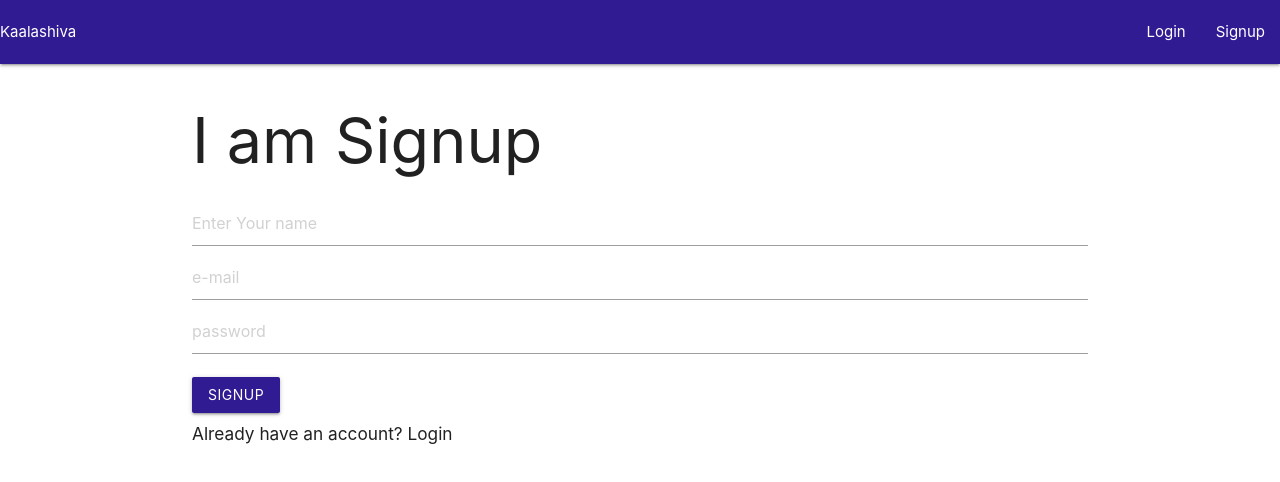
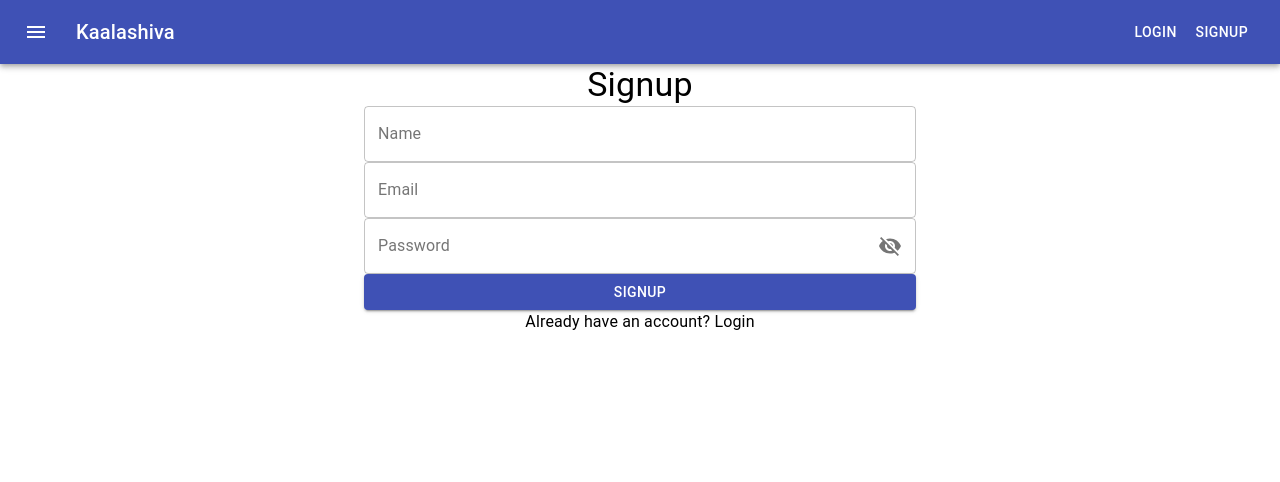
Before and after one commit to vignesh-cloud-prog/kalashiva-blog, a Next.js app: page /signup in a window 1280 px wide. Shown: the top 482 px of the page. Built offline with nearby package versions, Linux system fonts and the light colour scheme; no server answers.

Commit message:
login and signup updated with material ui
Signed-off-by: vignesh-cloud-prog <vigneshun80@gmail.com>

```diff
--- /dev/null
+++ b/components/alerts.js
@@ -0,0 +1,39 @@
+import React from "react";
+import Alert from "@material-ui/lab/Alert";
+import useStyles from "../styles/usestyles";
+import IconButton from "@material-ui/core/IconButton";
+import Collapse from "@material-ui/core/Collapse";
+import Button from "@material-ui/core/Button";
+import CloseIcon from "@material-ui/icons/Close";
+
+export default function AlertMessage({ message, type }) {
+  const classes = useStyles();
+  const [open, setOpen] = React.useState(true);
+
+
+  return (
+
+    <div className={classes.alert}>
+      <Collapse in={open}>
+        <Alert
+          severity={type}
+          action={
+            <IconButton
+              aria-label="close"
+              color="inherit"
+              size="small"
+              onClick={() => {
+                setOpen(false);
+              }}
+            >
+              <CloseIcon fontSize="inherit" />
+            </IconButton>
+          }
+        >
+          {message}
+        </Alert>
+      </Collapse>
+
+    </div>
+  );
+}
--- a/components/navbar.js
+++ b/components/navbar.js
@@ -1,53 +1,59 @@
 import React from "react";
-import link from "next/link";
 import { auth } from "../firebase";
 import Link from "next/link";
+import AlertMessage from "./alerts";
 
-export default function Navbar({user}) {
+import useStyles from "../styles/usestyles";
+import AppBar from "@material-ui/core/AppBar";
+import Toolbar from "@material-ui/core/Toolbar";
+import Typography from "@material-ui/core/Typography";
+import Button from "@material-ui/core/Button";
+import IconButton from "@material-ui/core/IconButton";
+import MenuIcon from "@material-ui/icons/Menu";
+
+export default function Navbar({ user }) {
+  const classes = useStyles();
   return (
-    <div>
-      <nav>
-        <div className="nav-wrapper #311b92 deep-purple darken-4">
-          <Link href="/" className="brand-logo">
-            Kaalashiva
-          </Link>
-          <a href="#" data-target="mobile-demo" className="sidenav-trigger">
-            <i className="material-icons">menu</i>
-          </a>
-          <ul className="right hide-on-med-and-down">
-              {user?
-              <>
-              <li><Link href="createblog">Create BLog</Link></li>
-              <li><button className="btn" onClick={()=>auth.signOut()}>Logout</button></li>
-              </>:<>
-              <li><Link href="/login">Login</Link></li>
-              <li><Link href="/signup">Signup</Link></li>
-              </>}
+    <div className={classes.root}>
+      <AppBar position="static">
+        <Toolbar>
+          <IconButton
+            edge="start"
+            className={classes.menuButton}
+            color="inherit"
+            aria-label="menu"
+          >
+            <MenuIcon />
+          </IconButton>
+          <Typography variant="h6" className={classes.title}>
+            <Link href="/">Kaalashiva</Link>
+          </Typography>
 
-          </ul>
-        </div>
-      </nav>
+          {user ? (
+            <>
+              <Button color="inherit" >
+                <Link href="/createblog">Create BLog</Link>
 
-      <ul className="sidenav" id="mobile-demo">
-        <li>
-          <a href="sass.html">Sass</a>
-        </li>
-        <li>
-          <a href="badges.html">Components</a>
-        </li>
-        <li>
-          <a href="collapsible.html">Javascript</a>
-        </li>
-        <li>
-          <a href="mobile.html">Mobile</a>
-        </li>
-      </ul>
-      {/* <script>
-      document.addEventListener('DOMContentLoaded', function() {
-    var elems = document.querySelectorAll('.sidenav');
-    var instances = M.Sidenav.init(elems, options);
-  });
-      </script> */}
+              </Button>
+
+              <Button color="inherit" onClick={() =>{auth.signOut(); return (<AlertMessage message="Successfully logged out" type="success"/>)}}>
+                Logout
+              </Button>
+            </>
+          ) : (
+            <>
+              <Button color="inherit" >
+                <Link href="/login">Login</Link>
+
+              </Button>
+              <Button color="inherit" >
+                <Link href="/signup">Signup</Link>
+              </Button>
+            </>
+          )}
+        </Toolbar>
+      </AppBar>
+
     </div>
   );
 }
--- a/package.json
+++ b/package.json
@@ -9,8 +9,11 @@
     "lint": "next lint"
   },
   "dependencies": {
+    "@material-ui/core": "^4.12.1",
+    "@material-ui/icons": "^4.11.2",
+    "@material-ui/lab": "^4.0.0-alpha.60",
     "firebase": "^8.7.1",
-    "next": "11.0.1",
+    "next": "^11.0.1",
     "react": "17.0.2",
     "react-dom": "17.0.2",
     "uuid": "^8.3.2"
--- a/pages/_app.js
+++ b/pages/_app.js
@@ -1,34 +1,39 @@
-import '../styles/globals.css'
-import Head  from 'next/dist/next-server/lib/head'
-import Navbar from '../components/navbar'
-import { auth } from '../firebase'
-import { useEffect,useState } from 'react'
+import "../styles/globals.css";
+import Head from "next/dist/next-server/lib/head";
+import Navbar from "../components/navbar";
+import { auth } from "../firebase";
+import { useEffect, useState } from "react";
 
 function MyApp({ Component, pageProps }) {
-  const [user,setUser]=useState(null)
-  useEffect(()=>{
-    auth.onAuthStateChanged(user=>{
+  const [user, setUser] = useState(null);
+  useEffect(() => {
+    auth.onAuthStateChanged((user) => {
       if (user) {
-        setUser(user)
-      }
-      else
-      setUser(null)
-    })
+        setUser(user);
+      } else setUser(null);
+    });
+  }, []);
+  return (
+    <>
 
-  },[])
-  return(<>
-  <Head>
+        <Head>
+          {/* <link
+            rel="stylesheet"
+            href="https://cdnjs.cloudflare.com/ajax/libs/materialize/1.0.0/css/materialize.min.css"
+          />
 
-    <link rel="stylesheet" href="https://cdnjs.cloudflare.com/ajax/libs/materialize/1.0.0/css/materialize.min.css"/>
+          <script
+            defer
+            src="https://cdnjs.cloudflare.com/ajax/libs/materialize/1.0.0/js/materialize.min.js"
+          ></script> */}
 
+          {/* use defer in script tag */}
+        </Head>
+        <Navbar user={user} />
+        <Component {...pageProps} user={user} />
 
-    <script defer src="https://cdnjs.cloudflare.com/ajax/libs/materialize/1.0.0/js/materialize.min.js"></script>
-
-    {/* use defer in script tag */}
-  </Head>
-  <Navbar user={user}/>
-   <Component {...pageProps} user={user} />
-   </>)
+    </>
+  );
 }
 
-export default MyApp
+export default MyApp;
--- a/pages/signup.js
+++ b/pages/signup.js
@@ -1,38 +1,112 @@
-import React from 'react'
-import { useState } from 'react'
-import { auth } from '../firebase'
-import Link from 'next/link'
+import React from "react";
+import { useState,useEffect } from "react";
+import { auth } from "../firebase";
+import Link from "next/link";
+import AlertMessage from "../components/alerts";
+
+import useStyles from "../styles/usestyles";
+import { Visibility, VisibilityOff } from "@material-ui/icons";
+import {
+  Button,
+  TextField,
+  FormControl,
+  InputAdornment,
+  IconButton,
+  Container,
+  Typography,
+} from "@material-ui/core";
 
 export default function Signup() {
-    const [name,setName]=useState(``)
-    const [email,setEmail]=useState(``)
-    const [password,setPassword]=useState(``)
-    const handleSubmit= async(e)=>{
-        e.preventDefault();
-        try{
-        const result=  await auth.createUserWithEmailAndPassword(email,password)
-        await result.user.updateProfile({
-            displayName:name
-        })
-        M.toast({html:`Welcome ${result.user.displayName}`,classes:"green"})
-    }catch(err){
-        M.toast({html:err.message,classes:"red"})
+  const classes = useStyles();
+  const [name, setName] = useState(``);
+  const [email, setEmail] = useState(``);
+  const [password, setPassword] = useState(``);
+  const [showPassword, setShowPassword] = useState(false);
 
-        }
+  const [message, setMessage] = useState("");
+  const [severity, setSeverity] = useState("");
+  const [showMessage, setShowMessage] = useState(false);
 
+  useEffect(() => {
+    const timeout = setTimeout(() => {
+      setShowMessage(false);
+    }, 5000);
+  }, [showMessage]);
+
+  const handleSubmit = async (e) => {
+    e.preventDefault();
+    try {
+      const result = await auth.createUserWithEmailAndPassword(email, password);
+      await result.user.updateProfile({
+        displayName: name,
+      });
+      setMessage(`Welcome ${result.user.displayName}`);
+      setSeverity("success");
+      setShowMessage(true);
+    } catch (err) {
+      setMessage(err.message);
+      setSeverity("error");
+      setShowMessage(true);
     }
-    return (
-        <div className="container">
-            <h1>I am Signup</h1>
-            <form onSubmit={(e)=>handleSubmit(e)} >
-                <div className="input-field">
-                    <input type="text" placeholder="Enter Your name" value={name} onChange={(e)=>setName(e.target.value)} />
-                    <input type="email" placeholder="e-mail" value={email} onChange={(e)=>setEmail(e.target.value)} />
-                    <input type="password" placeholder="password" value={password} onChange={(e)=>setPassword(e.target.value)} />
-                </div>
-                <button type="submit" className="#311b92 deep-purple darken-4 btn">Signup</button>
-                <Link href="/login"><h6> Already have an account? Login</h6></Link>
-            </form>
-        </div>
-    )
+  };
+  return (
+    <div>
+      {showMessage ? <AlertMessage message={message} type={severity} /> : <></>}
+      <Container maxWidth="sm">
+        <Typography variant="h4" align="center" component="h1">
+          Signup
+        </Typography>
+        <form onSubmit={(e) => handleSubmit(e)}>
+          <FormControl noValidate fullWidth>
+            <TextField
+              className={classes.field}
+              type="text"
+              label="Name"
+              variant="outlined"
+              value={name}
+              onChange={(e) => setName(e.target.value)}
+            />
+            <TextField
+              className={classes.field}
+              type="email"
+              label="Email"
+              variant="outlined"
+              value={email}
+              onChange={(e) => setEmail(e.target.value)}
+            />
+
+            <TextField
+              className={classes.field}
+              type={showPassword ? "text" : "password"}
+              label="Password"
+              variant="outlined"
+              placeholder="password"
+              value={password}
+              onChange={(e) => setPassword(e.target.value)}
+              InputProps={{
+                endAdornment: (
+                  <InputAdornment position="end">
+                    <IconButton
+                      aria-label="toggle password visibility"
+                      onClick={() => setShowPassword(!showPassword)}
+                      edge="end"
+                    >
+                      {showPassword ? <Visibility /> : <VisibilityOff />}
+                    </IconButton>
+                  </InputAdornment>
+                ),
+              }}
+            />
+
+            <Button variant="contained" color="primary" type="submit">
+              Signup
+            </Button>
+          </FormControl>
+        </form>
+        <Typography align="center">
+          <Link href="/login">Already have an account? Login</Link>
+        </Typography>
+      </Container>
+    </div>
+  );
 }
--- /dev/null
+++ b/styles/usestyles.js
@@ -0,0 +1,21 @@
+import { makeStyles } from "@material-ui/core/styles";
+
+const useStyles = makeStyles((theme) => ({
+  root: {
+    flexGrow: 1,
+  },
+  menuButton: {
+    marginRight: theme.spacing(2),
+  },
+  title: {
+    flexGrow: 1,
+  },
+  field: {
+    marginBottom: 20,
+  },
+  alert: {
+    width: "100%",
+  },
+}));
+
+export default useStyles;
```
Also changed, not shown: pages/login.js (+99 -29 lines), 2 other files (tests, documents, lock files or other folders).
